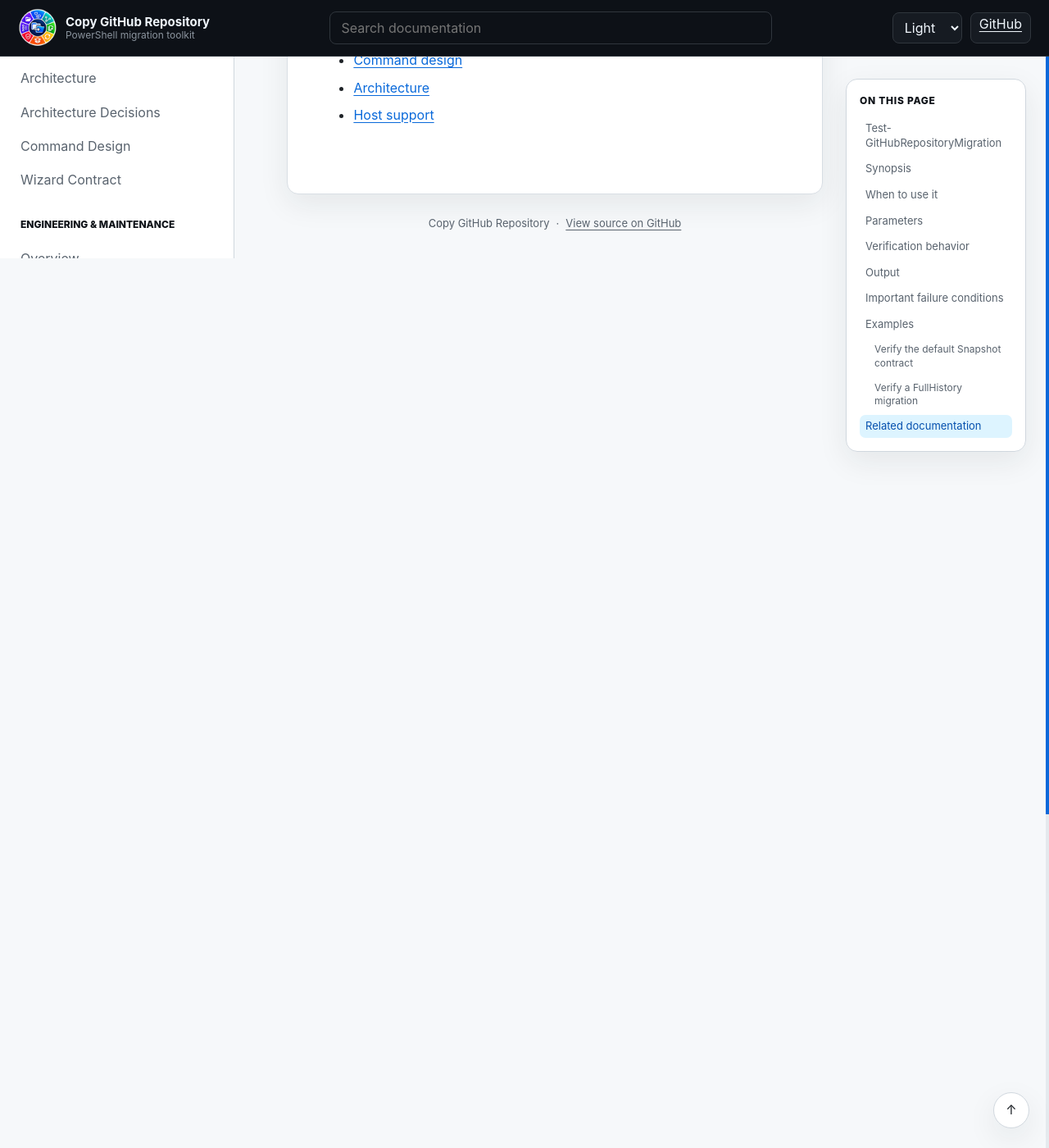
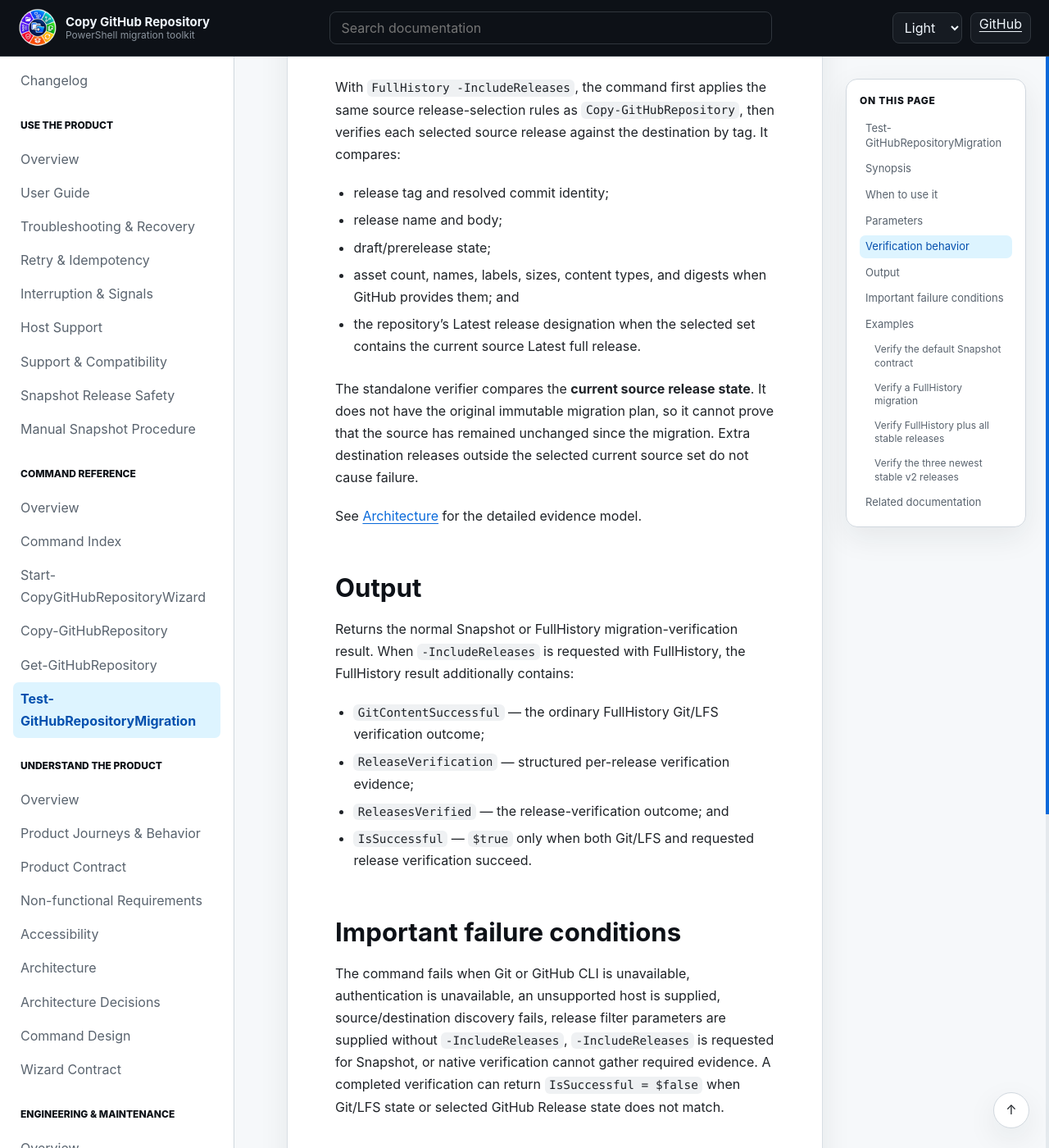
Before and after one commit to infoconex/copy-github-repo, a Jekyll site: the page built from docs/reference/commands/Test-GitHubRepositoryMigration.md, in a window 1280 px wide and 1400 px high, scrolled down 3336 px. Shown: the whole window at 82% size. Built offline with Jekyll 4.4.1, drawn with Linux system fonts in a browser that asks for light colours; some of the changed text lies outside the part shown.

Commit message:
Document standalone GitHub Release verification

````diff
--- a/docs/reference/commands/Test-GitHubRepositoryMigration.md
+++ b/docs/reference/commands/Test-GitHubRepositoryMigration.md
@@ -1,11 +1,11 @@
 ---
 title: "Test-GitHubRepositoryMigration – Verify GitHub Repository Migrations"
-description: "Verify Snapshot or FullHistory GitHub repository migrations with PowerShell using a read-only comparison of source and destination content."
+description: "Verify Snapshot or FullHistory GitHub repository migrations with PowerShell using read-only source/destination comparison, including optional GitHub Release and asset verification."
 ---
 
 # Test-GitHubRepositoryMigration
 
-Performs read-only verification of migrated Git content. Use the same content mode that was used for the migration.
+Performs read-only verification of migrated repository content. Use the same content mode and, when applicable, the same release-selection intent that was used for the migration.
 
 ## Synopsis
 
@@ -14,39 +14,66 @@ Test-GitHubRepositoryMigration `
     -SourceRepository <owner/name> `
     -DestinationRepository <owner/name> `
     [-ContentMode Snapshot|FullHistory] `
+    [-IncludeReleases] `
+    [-ReleaseTag <string[]>] `
+    [-ReleaseExcludeTag <string[]>] `
+    [-IncludePrerelease] `
+    [-IncludeDraftReleases] `
+    [-ReleaseCount <int>] `
     [-HostName <hostname>]
 ```
 
 ## When to use it
 
-Use this command when you want an independent verification result for a completed Snapshot or FullHistory migration. It does not repair or mutate either repository.
+Use this command when you want an independent verification result for a completed Snapshot or FullHistory migration. For FullHistory migrations that included GitHub Releases, add `-IncludeReleases` and the same release filters to verify the selected current source releases against the destination. The command does not repair or mutate either repository.
 
 ## Parameters
 
 | Parameter | Type | Required | Default | Accepted values / format | Description |
 | --- | --- | --- | --- | --- | --- |
 | `SourceRepository` | `String` | Yes | — | `owner/name` | Source repository used as the verification reference. |
-| `DestinationRepository` | `String` | Yes | — | `owner/name` | Destination repository whose migrated Git content is checked. |
+| `DestinationRepository` | `String` | Yes | — | `owner/name` | Destination repository whose migrated content is checked. |
 | `ContentMode` | `String` | No | `Snapshot` | `Snapshot`, `FullHistory` | Selects the verification contract. Use the same mode as the migration. |
-| `HostName` | `String` | No | `github.com` | `github.com` in version 1 | GitHub host used for discovery and authentication. Unsupported hosts fail closed. |
+| `IncludeReleases` | `Switch` | No | `$false` | FullHistory only | Adds read-only GitHub Release verification. Stable, non-draft source releases are selected by default. |
+| `ReleaseTag` | `String[]` | No | — | PowerShell wildcard patterns | Includes only source releases whose tag names match at least one supplied pattern. Requires `-IncludeReleases`. |
+| `ReleaseExcludeTag` | `String[]` | No | — | PowerShell wildcard patterns | Excludes matching source release tags after include filtering. Requires `-IncludeReleases`. |
+| `IncludePrerelease` | `Switch` | No | `$false` | Switch | Includes releases marked prerelease. Requires `-IncludeReleases`. |
+| `IncludeDraftReleases` | `Switch` | No | `$false` | Switch | Includes draft releases. Requires `-IncludeReleases`. |
+| `ReleaseCount` | `Int32` | No | — | `1` or greater | Limits verification to the newest N source releases after filtering. Requires `-IncludeReleases`. |
+| `HostName` | `String` | No | `github.com` | `github.com` in the current release line | GitHub host used for discovery and authentication. Unsupported hosts fail closed. |
 
 Standard PowerShell common parameters are also available.
 
 ## Verification behavior
 
-`Snapshot` compares the source and destination default-branch Git trees and verifies that the destination has the expected single-root-commit history shape.
+`Snapshot` compares the source and destination default-branch Git trees and verifies that the destination has the expected single-root-commit history shape. GitHub Release verification is not supported for Snapshot.
 
 `FullHistory` compares ordinary branch/tag targets, reachable commit counts, branch-tip trees, the default branch, and reachable Git LFS object availability.
+
+With `FullHistory -IncludeReleases`, the command first applies the same source release-selection rules as `Copy-GitHubRepository`, then verifies each selected source release against the destination by tag. It compares:
+
+- release tag and resolved commit identity;
+- release name and body;
+- draft/prerelease state;
+- asset count, names, labels, sizes, content types, and digests when GitHub provides them; and
+- the repository's Latest release designation when the selected set contains the current source Latest full release.
+
+The standalone verifier compares the **current source release state**. It does not have the original immutable migration plan, so it cannot prove that the source has remained unchanged since the migration. Extra destination releases outside the selected current source set do not cause failure.
 
 See [Architecture](../../product/architecture.md) for the detailed evidence model.
 
 ## Output
 
-Returns `CopyGitHubRepo.SnapshotVerificationResult` or `CopyGitHubRepo.FullHistoryVerificationResult`. The structured result contains verification evidence and `IsSuccessful`.
+Returns the normal Snapshot or FullHistory migration-verification result. When `-IncludeReleases` is requested with FullHistory, the FullHistory result additionally contains:
+
+- `GitContentSuccessful` — the ordinary FullHistory Git/LFS verification outcome;
+- `ReleaseVerification` — structured per-release verification evidence;
+- `ReleasesVerified` — the release-verification outcome; and
+- `IsSuccessful` — `$true` only when both Git/LFS and requested release verification succeed.
 
 ## Important failure conditions
 
-The command fails when Git or GitHub CLI is unavailable, authentication is unavailable, an unsupported host is supplied, source/destination discovery fails, or native Git/LFS verification cannot gather required evidence. A completed verification can also return `IsSuccessful = $false` when the repositories do not satisfy the selected migration contract.
+The command fails when Git or GitHub CLI is unavailable, authentication is unavailable, an unsupported host is supplied, source/destination discovery fails, release filter parameters are supplied without `-IncludeReleases`, `-IncludeReleases` is requested for Snapshot, or native verification cannot gather required evidence. A completed verification can return `IsSuccessful = $false` when Git/LFS state or selected GitHub Release state does not match.
 
 ## Examples
 
@@ -67,6 +94,28 @@ Test-GitHubRepositoryMigration `
     -ContentMode FullHistory
 ```
 
+### Verify FullHistory plus all stable releases
+
+```powershell
+Test-GitHubRepositoryMigration `
+    -SourceRepository infoconex/source `
+    -DestinationRepository infoconex/destination `
+    -ContentMode FullHistory `
+    -IncludeReleases
+```
+
+### Verify the three newest stable v2 releases
+
+```powershell
+Test-GitHubRepositoryMigration `
+    -SourceRepository infoconex/source `
+    -DestinationRepository infoconex/destination `
+    -ContentMode FullHistory `
+    -IncludeReleases `
+    -ReleaseTag 'v2.*' `
+    -ReleaseCount 3
+```
+
 ## Related documentation
 
 - [`Copy-GitHubRepository`](Copy-GitHubRepository.md)
````
